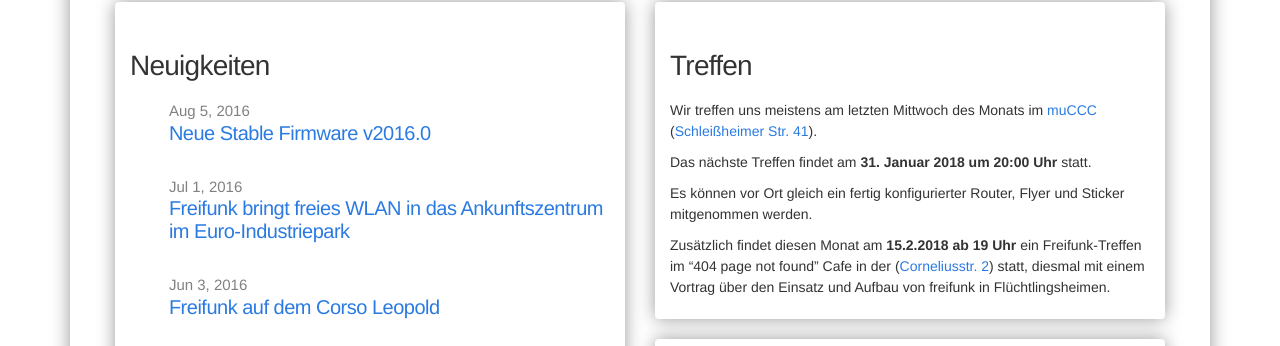
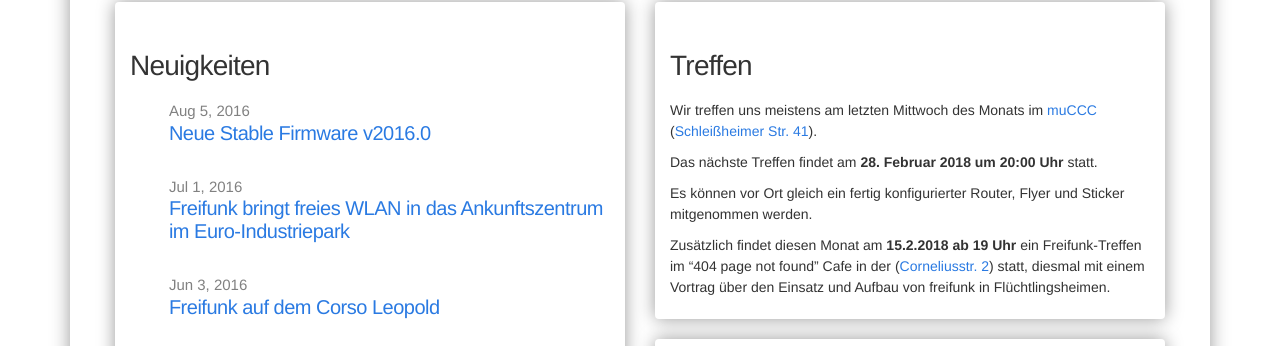
Before and after one commit to freifunkMUC/freifunkmuc.github.io, a Jekyll site: the page built from index.md, in a window 1280 px wide and 1247 px high. Shown: the part 258-604 px from the top of the window. Built offline with Jekyll 4.4.1, drawn with Linux system fonts in a browser that asks for light colours.

Commit message:
Update treffen.md

```diff
--- a/_includes/treffen.md
+++ b/_includes/treffen.md
@@ -2,7 +2,7 @@
 
 Wir treffen uns meistens am letzten Mittwoch des Monats im [muCCC](https://muc.ccc.de) ([Schleißheimer Str. 41](https://osm.org/go/0JAf0IVLh?node=2012031859)).
 
-Das nächste Treffen findet am **31. Januar 2018 um 20:00 Uhr** statt.
+Das nächste Treffen findet am **28. Februar 2018 um 20:00 Uhr** statt.
 
 Es können vor Ort gleich ein fertig konfigurierter Router, Flyer und Sticker mitgenommen werden.
 
```
